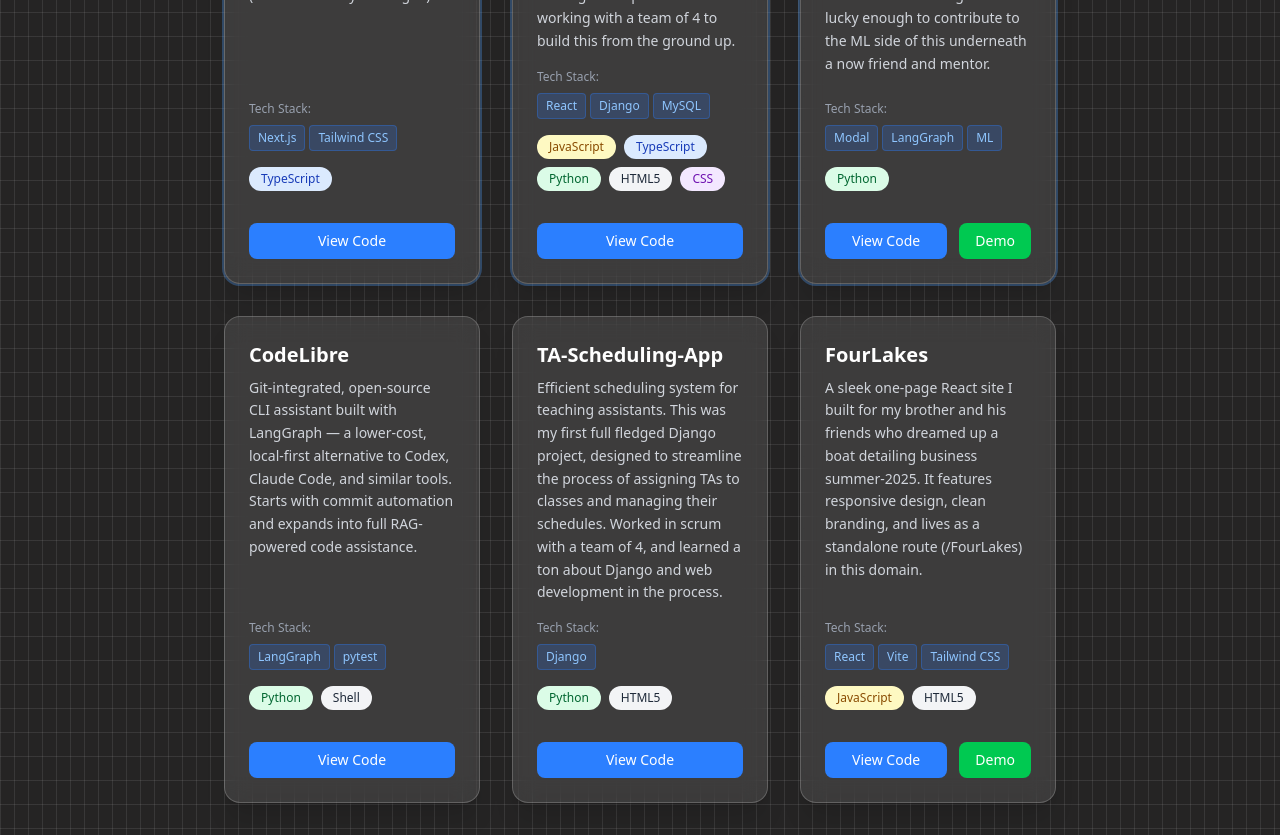
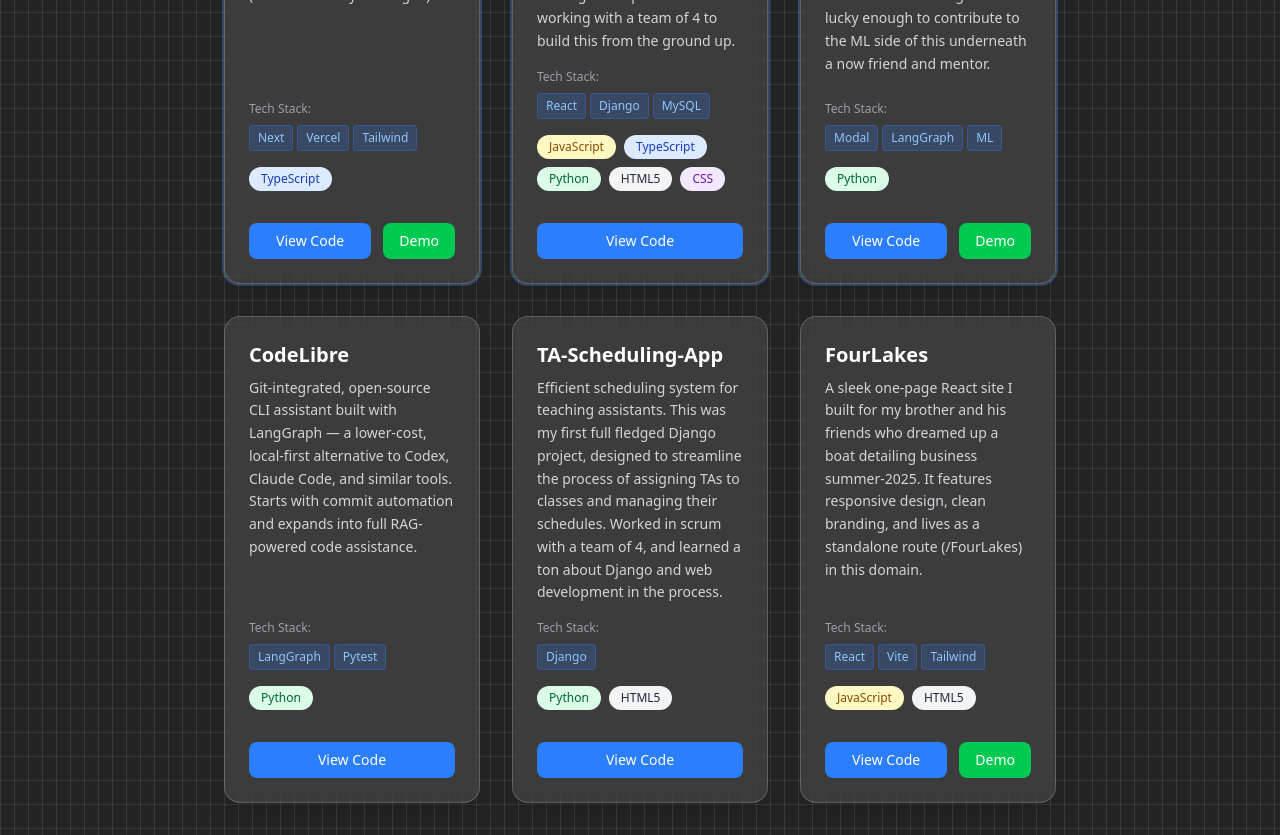
Before and after one commit to BeckettFrey/Portfolio, a Next.js app in the folder client/: page /projects in a window 1280 px wide. Shown: the part 660-1495 px from the top of the page. Built offline with nearby package versions, Linux system fonts and the light colour scheme.

Commit message:
chore: update resume

```diff
--- a/client/src/app/projects/ProjectsPanel/index.tsx
+++ b/client/src/app/projects/ProjectsPanel/index.tsx
@@ -2,6 +2,7 @@
 
 import { useState } from 'react';
 import { ProjectsConfig } from '@/app/projects/ProjectsPanel/types';
+import { GITHUB_USERNAME } from '@/globals/config/identity';
 
 const glassPanelColor = `
   bg-white/10
@@ -176,7 +177,7 @@ export default function ProjectsPanel({ config }: Props) {
             No projects found matching your filters.
           </p>
           <a
-            href={`https://github.com/${config.githubUsername}`}
+            href={`https://github.com/${GITHUB_USERNAME}`}
             className="inline-block bg-blue-500 hover:bg-blue-600 text-white px-6 py-3 rounded-full hover:scale-105"
           >
             Visit My GitHub
--- a/client/src/app/projects/ProjectsPanel/types.ts
+++ b/client/src/app/projects/ProjectsPanel/types.ts
@@ -14,7 +14,6 @@ export interface Project {
 }
 
 export interface ProjectsConfig {
-  githubUsername: string;
   highlightBadge?: string;
   techStackLabel?: string;
   noDescription?: string;
--- a/client/src/app/projects/config.ts
+++ b/client/src/app/projects/config.ts
@@ -1,7 +1,6 @@
 import { ProjectsConfig } from '@/app/projects/ProjectsPanel/types';
 
 export const projectsConfig: ProjectsConfig = {
-  githubUsername: 'beckettfrey',
   highlightBadge: '🌟 FEATURED PROJECT',
   techStackLabel: 'Tech Stack:',
   noDescription: 'No description provided.',
@@ -16,17 +15,17 @@ export const projectsConfig: ProjectsConfig = {
       custom_description:
         "My take on a portfolio—showcasing both my personality and skills. I learned a lot about web deployment and Next.js, and filled in several gaps in my frontend development knowledge. (You're currently viewing it!)",
       highlight: true,
-      demo_url: '',
+      demo_url: 'https://beckettfrey.com',
       languages: ['TypeScript'],
-      tech_stack: ['Next.js', 'Tailwind CSS'],
+      tech_stack: ['Next', 'Vercel', 'Tailwind'],
       individual: true,
-      html_url: 'https://github.com/beckettfrey/MyWebsite',
+      html_url: 'https://github.com/beckettfrey/portfolio',
     },
     {
       id: 'uplant',
       name: 'UPlant',
       custom_description:
-        'A plant care app that helps you keep track of your plants\' needs and schedules. The biggest takeaway was navigating the complexities of a team project, from initial design to final deployment. It was a great experience working with a team of 4 to build this from the ground up.',
+        'A plant care app that helps you keep track of your plants\' needs and schedules. The biggest takeaway was navigating the complexities of a team project, from initial design to near deployment. It was a great experience working with a team of 4 to build this from the ground up.',
       highlight: true,
       demo_url: '',
       languages: ['JavaScript', 'TypeScript', 'Python', 'HTML5', 'CSS'],
@@ -54,8 +53,8 @@ export const projectsConfig: ProjectsConfig = {
       highlight: false,
       demo_url: '',
       html_url: 'https://github.com/BeckettFrey/CodeLibre',
-      tech_stack: ['LangGraph', 'pytest'],
-      languages: ['Python', 'Shell'],
+      tech_stack: ['LangGraph', 'Pytest'],
+      languages: ['Python'],
       individual: true,
     },
     {
@@ -68,7 +67,7 @@ export const projectsConfig: ProjectsConfig = {
       tech_stack: ['Django'],
       languages: ['Python', 'HTML5'],
       individual: false,
-      html_url: 'https://github.com/beckettfrey/TA-Scheduling-App',
+      html_url: 'https://github.com/BeckettFrey/TA-Scheduling-App',
     },
     {
       id: 'fourlakes',
@@ -78,9 +77,9 @@ export const projectsConfig: ProjectsConfig = {
       highlight: false,
       demo_url: 'https://beckettfrey.com/FourLakes',
       languages: ['JavaScript', 'HTML5'],
-      tech_stack: ['React', 'Vite', 'Tailwind CSS'],
+      tech_stack: ['React', 'Vite', 'Tailwind'],
       individual: true,
-      html_url: 'https://github.com/beckettfrey/FourLakes',
+      html_url: 'https://github.com/BeckettFrey/FourLakes',
     },
   ],
 };
--- a/client/tsconfig.json
+++ b/client/tsconfig.json
@@ -30,5 +30,5 @@
     "src",                       // ✅ Include everything in /src
     ".next/types/**/*.ts"
   ],
-  "exclude": ["node_modules"]
+  "exclude": ["node_modules", "dist", ".next", "out"]
 }
```
Also changed, not shown: 1 other file (tests, documents, lock files or other folders).
